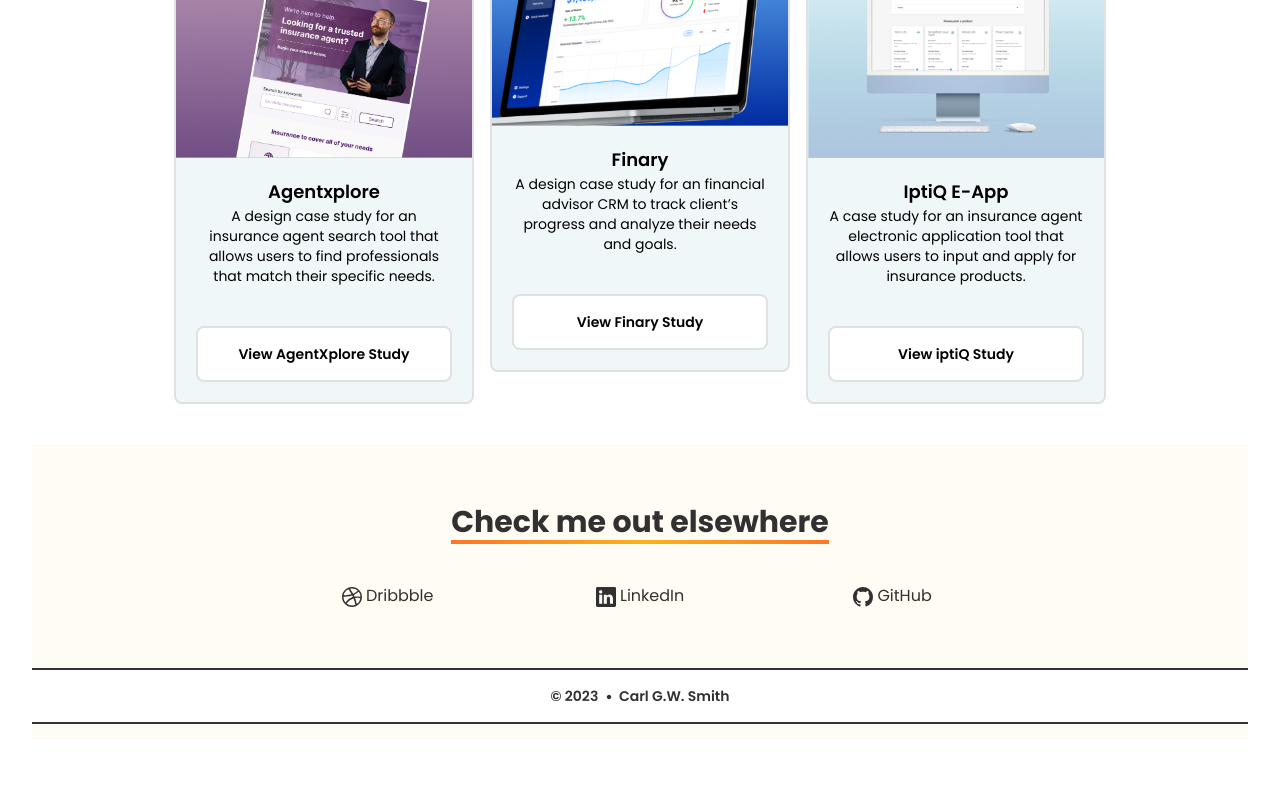
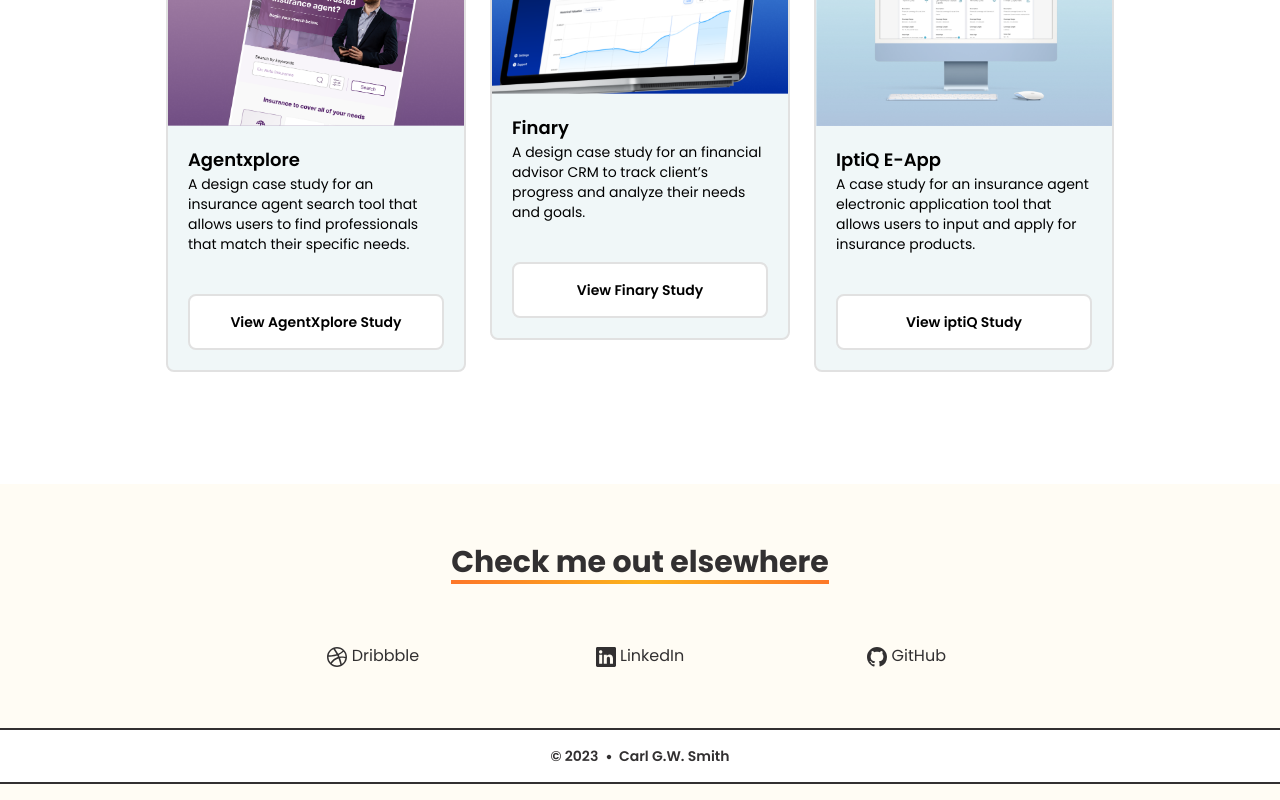
Before and after one commit to carlgwsmith/2023-Portfolio, a React (Vite) app: page / in a window 1280 px wide. Shown: the part 839-1639 px from the top of the page. Before the commit the page ends 1611 px from the top, so only its background shows below. Built offline with nearby package versions, Linux system fonts and the light colour scheme.

Commit message:
clean up and routes

```diff
--- a/src/Global Components/Home/FeaturedWork.jsx
+++ b/src/Global Components/Home/FeaturedWork.jsx
@@ -8,13 +8,13 @@ export default function FeaturedWork(props){
         borderRadius: '4px'
     }
     return(
-        <div className="m-auto grid grid-cols-3 mt-16">
+        <div className="m-auto grid grid-cols-3 mt-16 mb-28">
             <div className="m-auto col-start-2">
             <h2 className="text-center font-bold text-3xl text-jet">Featured Work</h2>
         <div className="bg-gradient-to-r from-[#FF3C35] via-[#fbb21b] to-[#ff3c35] h-1  animate-bganimate "></div>
             </div>
             <div className="col-span-3 m-auto">
-                <div className="grid grid-cols-auto md:grid-cols-3 gap-4 items-center mt-10">
+                <div className="grid grid-cols-auto sm:grid-cols-1 md:grid-cols-3 gap-6 items-center mt-10">
                     <div className="mt-16">
                     <WorkCard
                         featuredImg="/AgentXploreFeatureImage.png"
--- a/src/Global Components/footer.jsx
+++ b/src/Global Components/footer.jsx
@@ -3,9 +3,9 @@ import {RxDotFilled} from 'react-icons/rx'
 
 export default function Footer(){
     return(
-        <div className="mt-10 pb-4 w-full bg-background-light text-jet">
+        <div className="left-0 bottom-0 mt-10 pb-4 w-full bg-background-light text-jet">
             <div className="p-10 bg-background-light grid grid-cols-6">
-                <div className='m-auto col-start-2 col-span-4 pt-5'>
+                <div className='m-auto col-start-2 col-span-4 pt-5 pb-5'>
                     <h2 className="text-center font-bold text-3xl text-jet">Check me out elsewhere</h2>
                     <div className="bg-gradient-to-r from-[#FF3C35] via-[#fbb21b] to-[#ff3c35] h-1  animate-bganimate "></div>
                 </div>
--- a/src/main.jsx
+++ b/src/main.jsx
@@ -1,13 +1,14 @@
 import React from 'react'
 import ReactDOM from 'react-dom/client'
-import App from './App'
 import './index.css'
+import Home from './Global Components/Home';
 import Finary from './Case Studies/Finary';
 import IptiQ from './Case Studies/IptiQ';
 import AgentExplore from './Case Studies/AgentXplore';
 import Projects from './Portfolio/Portfolio';
 import Resume from './Resume/Resume';
 import Contact from './Contact/contact';
+import Root from './routes/root';
 import {
   createBrowserRouter,
   RouterProvider,
@@ -15,8 +16,16 @@ import {
 
 const router = createBrowserRouter([
   {
-    path: "/",
-    element: <App/>,
+    path:'',
+    element: <Root/>,
+    children:[
+      {
+        index:true,
+        element: <Home/>
+      },
+      {
+        path:'/home',
+        element: <Home/>
       },
       {
         path: "/portfolio/finary",
@@ -42,6 +51,8 @@ const router = createBrowserRouter([
         path: "/contact",
         element: <Contact/>,
       },
+    ]
+  },
 ]);
 
 ReactDOM.createRoot(document.getElementById('root')).render(
--- a/src/routes/root.jsx
+++ b/src/routes/root.jsx
@@ -0,0 +1,13 @@
+import { Outlet } from "react-router-dom";
+import Footer from "../Global Components/footer";
+import Header from "../Global Components/header";
+
+export default function Root(){
+    return(
+        <>
+        <Header/>
+        <Outlet/>
+        <Footer/>
+        </>
+    )
+}
```
Lines whose indentation alone changed are shown as unchanged.
